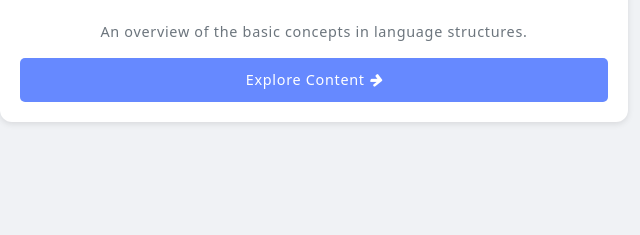
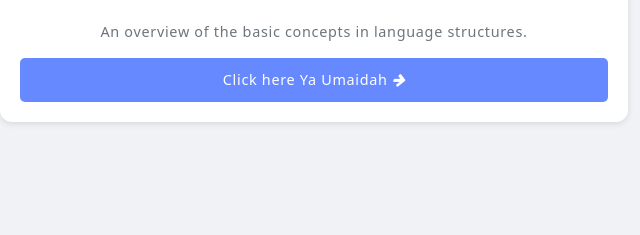
Before and after one commit to IbnSulyyman/Courseebook, a plain HTML site: page year-course.html in a window 1280 px wide. Shown: the part 391-626 px from the top of the page, 0-640 px from the left. Drawn offline with Linux system fonts and the light colour scheme; a web font is replaced by a local one.

Commit message:
year-course.html

```diff
--- a/year-course.html
+++ b/year-course.html
@@ -83,7 +83,7 @@
                 <div class="course-card-body">
                     <h5 class="course-card-title">Introduction to Linguistics</h5>
                     <p class="course-card-text">An overview of the basic concepts in language structures.</p>
-                    <a href="#" class="course-details-btn">Explore Content <i class="fa fa-arrow-right"></i></a>
+                    <a href="#" class="course-details-btn">Click here Ya Umaidah <i class="fa fa-arrow-right"></i></a>
                 </div>
             </div>
 
```
